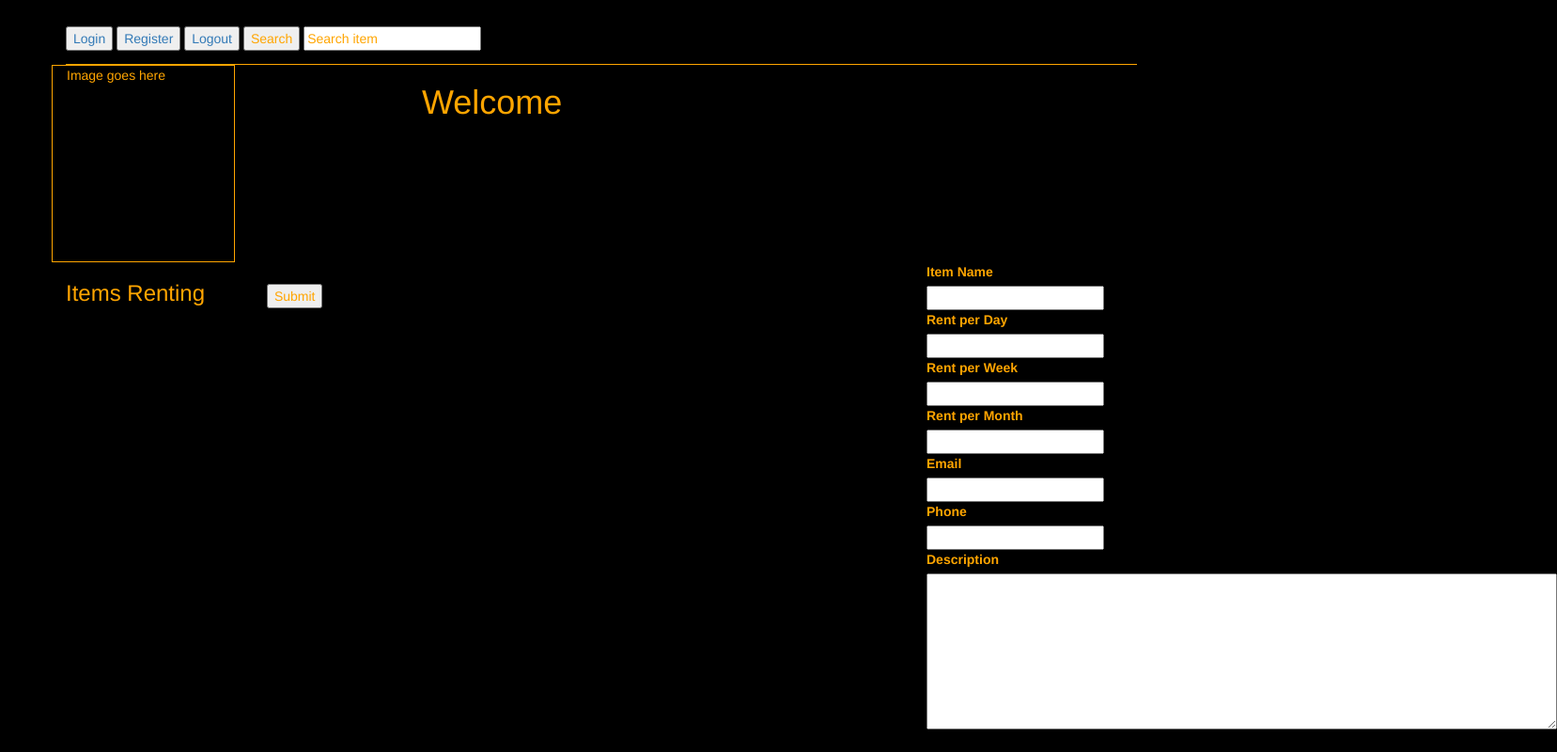
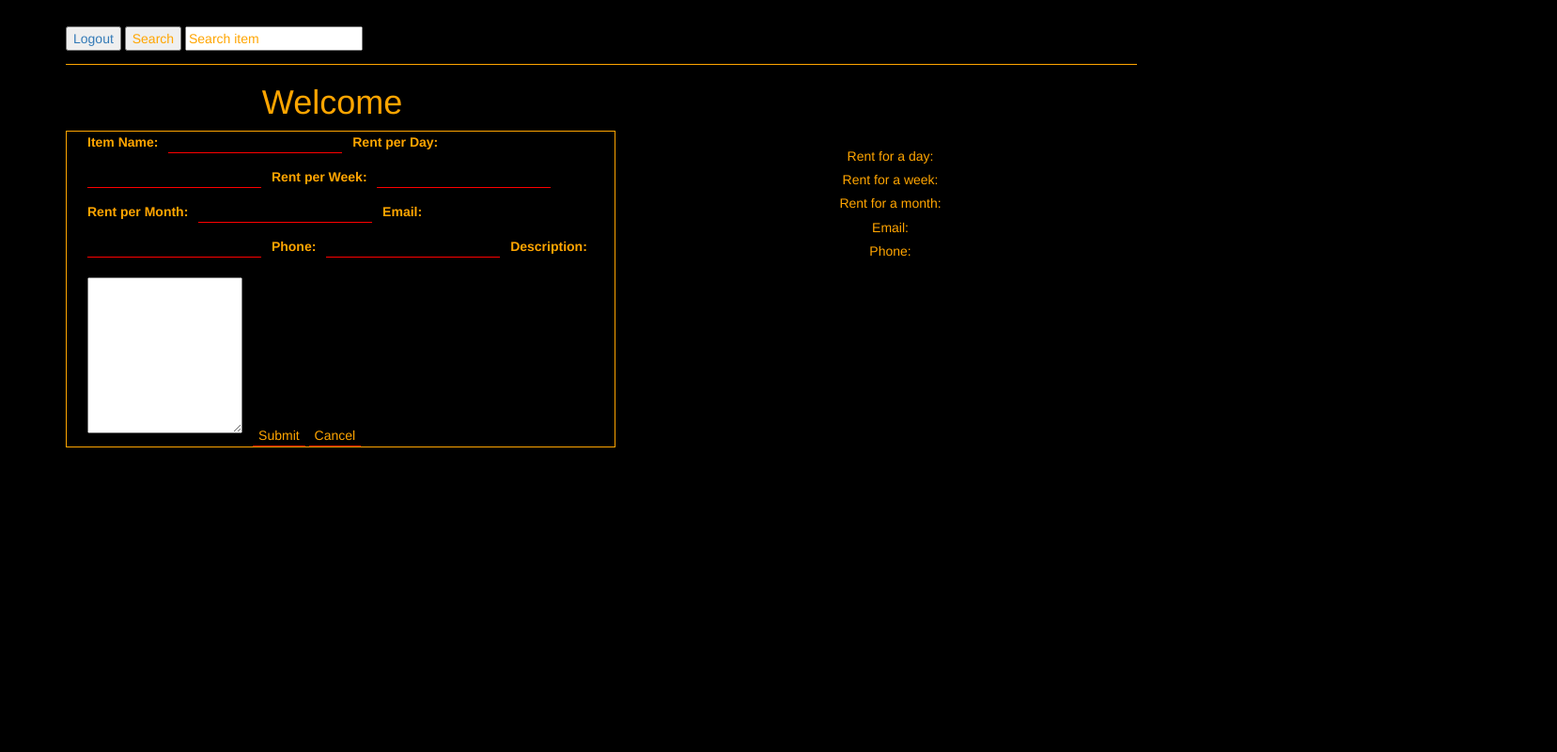
Before and after one commit to moiscmigu/solo_project, a website: page public/views/index.html at #!/userProfile in a window 1280 px wide. Both pictures are taken after a click on the input "Add New". Shown: the whole page at 94% size, 1657 px wide, since content can reach past the window. Drawn offline with nearby package versions, Linux system fonts and the light colour scheme; some packages are replaced by stand-ins of ours; files that its build step writes are made by us from their sources; no server answers; a script that the page names is missing; files whose address does not match are found by name.

Commit message:
worked on it in class 6/6/17

```diff
--- a/public/scripts/client.js
+++ b/public/scripts/client.js
@@ -124,18 +124,24 @@ function LoginController($scope, credentialsService) {
 function UserProfileController($scope, credentialsService, AddItemService) {
     var vm = this;
         $scope.$emit('toggleHeader', true);
+        $scope.showItems = true;
         $scope.popupDiv = false;
         $scope.changeButton = true;
         $scope.myItems = [];
+
         $scope.addNewItem = function() {
             console.log('addNewItem clicked');
             $scope.popupDiv = !$scope.popupDiv;
 
+            $scope.showItems = false;
             $scope.changeButton = false;
         };//end addNewItem function
 
         $scope.submitNewItem = function() {
             console.log('submitNewItem clicked');
+
+
+
 
             var newItem = {
                 itemName:vm.itemName,
@@ -147,17 +153,20 @@ function UserProfileController($scope, credentialsService, AddItemService) {
                 description: vm.itemDescription
             };//end newItem
 
+
+
+
             AddItemService.addItemtoDB(newItem).then(function() {
                 res = AddItemService.response;
                 if (res.status !== Number(200)) {
                 } else {
 
-                }
+                }//end conditional statement
             }).catch(function(err) {
                 console.log('err', err);
             });//end addItemtoDB
 
-
+            $scope.showItems = true;
             $scope.popupDiv = !$scope.popupDiv;
             $scope.changeButton = true;
         };//end submitNewItem function
@@ -165,22 +174,46 @@ function UserProfileController($scope, credentialsService, AddItemService) {
         $scope.getItems = function() {
             console.log('inside of get items');
             credentialsService.getUsers().then(function () {
-                $scope.userEmail = credentialsService.userInfo.email;
-                AddItemService.getItemsFromDB($scope.userEmail).then(function() {
-                    console.log('back in the client with', AddItemService.itemsResponse);
+                console.log(credentialsService.userInfo.email);
+                AddItemService.getItemsFromDB(credentialsService.userInfo.email).then(function() {
+                    $scope.myItems = [];
+                    console.log(credentialsService.userInfo.email);
+
                     for (var i = 0; i < AddItemService.itemsResponse.data.length; i++) {
-                        $scope.myItems.push(AddItemService.itemsResponse.data[i]);
+                            if (credentialsService.userInfo.email ===  AddItemService.itemsResponse.data[i].email) {
+                                $scope.myItems.push(AddItemService.itemsResponse.data[i]);
+                            }
                     }
-                });
-            });
+
+                });//end get items from database
+            });//end getusers
+
 
 
         };//end getitems
 
+
+        $scope.cancelNewItem = function() {
+            $scope.showItems = true;
+            $scope.popupDiv = !$scope.popupDiv;
+            $scope.changeButton = true;
+        };
+
+
+        $scope.showItemInfo = function(index) {
+            $scope.itemNameDisplay = $scope.myItems[index].itemName;
+            $scope.rentItemDay = $scope.myItems[index].rentDay;
+            $scope.rentItemWeek = $scope.myItems[index].rentWeek;
+            $scope.rentItemMonth = $scope.myItems[index].rentMonth;
+            $scope.rentItemEmail = $scope.myItems[index].email;
+            $scope.rentItemPhone = $filter('tel')(scope.myItems[index].phone);
+            console.log($scope.rentDay);
+        };//end showItemInfo
+
+
         $scope.userInfo = function() {
             credentialsService.getUsers().then(function () {
-                $scope.email = credentialsService.userInfo.email;
-                return $scope.email;
+                $scope.name = credentialsService.userInfo.firstName;
             });
         };
 
--- a/public/scripts/services/addItemSerivce.js
+++ b/public/scripts/services/addItemSerivce.js
@@ -1,6 +1,4 @@
 myApp.service('AddItemService', function($http) {
-    console.log('in my service');
-
     var sv = this;
     sv.addItemtoDB = function(item) {
         console.log(item);
@@ -14,8 +12,6 @@ myApp.service('AddItemService', function($http) {
     };//end of addItemtoDB
 
     sv.getItemsFromDB = function(data) {
-        console.log('inside of getItemsFromDB');
-        console.log('data', data);
         return $http.get('/newItem/' + data).then(function(res){
             console.log('back from the server with ', res);
             sv.itemsResponse = res;
--- a/public/styles/userPage.css
+++ b/public/styles/userPage.css
@@ -1,3 +1,4 @@
+
 
 .imageContainer {
     height: 15em;
@@ -14,10 +15,10 @@
 
 .itemsRenting {
     height: 12em;
-    width: 15em;
+    width: 50%;
     display: inline-block;
-    margin:0
-    border: 1px solid orange;
+    margin:0;
+    text-align: center;
 }
 
 .itemsRented {
@@ -29,6 +30,50 @@
 
 
 .editableContent {
-    max-width:16em;
-    float:right;
+
+    overflow: scroll;
+    display: inline-block;
+    border: 1px solid orange;
+    width: 50%;
+    align-content: center;
 }
+
+
+.editableContent label {
+    display: inline-block;
+    margin-left: 0.5em;
+}
+
+.editableContent input {
+    display: inline-block;
+    margin:0 0 1em 0.5em ;
+    border: 0;
+    border-bottom: 1px solid red;
+    outline: 0;
+    background-color: black;
+
+}
+
+
+#submitDataButton {
+    margin:auto;
+}
+
+#contentTextArea {
+    font-family: inherit;
+    font-size: inherit;
+    line-height: inherit;
+    width: 11.8em;
+    margin: 0.5em;
+}
+
+.itemInfo {
+    float: right;
+    text-align: center;
+    width: 50%;
+
+}
+
+ul {
+    list-style: none;
+}
--- a/public/views/index.html
+++ b/public/views/index.html
@@ -20,9 +20,7 @@
     <body ng-app='myApp'>
         <div class="container" ng-controller='DefaultController'>
             <div class="Navigation" ng-if='toggleHeader'>
-                <button class='userNavCredentials' type="button" name="button"><a href="#">Login</a></button>
-                <button class='userNavCredentials' type="button" name="button"><a href="#">Register</a></button>
-                <button class='userNavCredentials' type="button" name="button"><a href="#">Logout</a></button>
+                <button class='userNavCredentials' type="button" name="button"><a href="http://localhost:7138/#!/login">Logout</a></button>
                 <button type="button" name="button">Search</button>
                 <input type="text" name="" value="Search item">
 
--- a/public/views/partials/userProfile.html
+++ b/public/views/partials/userProfile.html
@@ -1,47 +1,53 @@
-<div class="userProfile" ng-init='userInfo()'>
+<div class="container userProfile" ng-init='userInfo()'>
+    <h1 id='userName'>Welcome {{name}} </h1>
 
     <div class="row">
-        <div class="col-md-2 imageContainer">
-            <p>Image goes here</p>
-        </div>
-        <h1 id='userName'>Welcome {{name}} </h1>
-    </div>
-
-        <div class="itemsRenting" ng-init='getItems()'>
+        <div class="col-md-6 itemsRenting" ng-init='getItems()' ng-if='showItems'>
             <h3>Items Renting</h3>
             <ul>
-                <li ng-repeat='items in myItems'>{{items.itemName}}</li>
+                <li ng-repeat='items in myItems' ng-click='showItemInfo($index)'>{{items.itemName}}</li>
             </ul>
         </div>
-        <div class="editableContent" ng-if='popupDiv'>
-            <label for="itemName">Item Name</label>
+
+        <div class="col-md-6 editableContent" ng-if='popupDiv'>
+            <label for="itemName">Item Name:</label>
             <input type="text" name="itemName"  ng-model='uc.itemName'>
 
-            <label for="rentDay">Rent per Day</label>
+            <label for="itemName">Rent per Day:</label>
             <input type="number" name="rentDay" value="" ng-model='uc.rentDay'>
 
-            <label for="rentWeek">Rent per Week</label>
+            <label for="rentWeek">Rent per Week:</label>
             <input type="number" name="rentWeek" value="" ng-model='uc.rentWeek'>
 
-            <label for="rentMonth">Rent per Month</label>
+            <label for="rentMonth">Rent per Month:</label>
             <input type="number" name="rentMonth" value="" ng-model='uc.rentMonth'>
 
-            <label for="email">Email</label>
-            <input type="text" name="email" value="" ng-model='uc.emailContact'>
+            <label for="email">Email:</label>
+            <input type="email" name="email" value="" ng-model='uc.emailContact'>
 
-            <label for="phone">Phone</label>
-            <input type="Number" name="phone" value="" ng-model='uc.phoneContact'>
+            <label for="phone">Phone:</label>
+            <input type="tel" name="phone" value="" ng-model='uc.phoneContact'>
 
-            <label for="itemDescription">Description</label>
+            <label for="itemDescription">Description:</label>
             <textarea name="itemDescription" rows="8" cols="80" id='contentTextArea' ng-model='uc.itemDescription'></textarea>
 
+            <input id='submitDataButton' type="submit" name="button" ng-model='submitButton' ng-click='submitNewItem()' value ='Submit'  ng-hide='changeButton'/>
+            <input id='submitDataButton' type="submit" name="button" ng-model='submitButton' ng-click='cancelNewItem()' value ='Cancel'  ng-hide='changeButton'/>
         </div>
-        <input type="submit" name="button" ng-model='addButton' ng-click='addNewItem()' value ='Add New' ng-show='changeButton'/>
-        <input type="submit" name="button" ng-model='submitButton' ng-click='submitNewItem()' value ='Submit'  ng-hide='changeButton'/>
+
+        <div class="col-md-6 itemInfo">
+            <h1>{{itemNameDisplay}}</h1>
+            <h5>Rent for a day: {{rentDay | currency }}</h5>
+            <h5>Rent for a week: {{rentItemWeek | currency }}</h5>
+            <h5>Rent for a month: {{rentItemMonth | currency }}</h5>
+            <h5>Email: {{rentItemEmail}}</h5>
+            <h5>Phone: {{rentItemPhone}}</h5>
 
 
 
+        </div>
+    </div>
 
 
-
+    <input  type="submit" name="button" ng-model='addButton' ng-click='addNewItem()' value ='Add New' ng-show='changeButton'/>
 </div>
```
